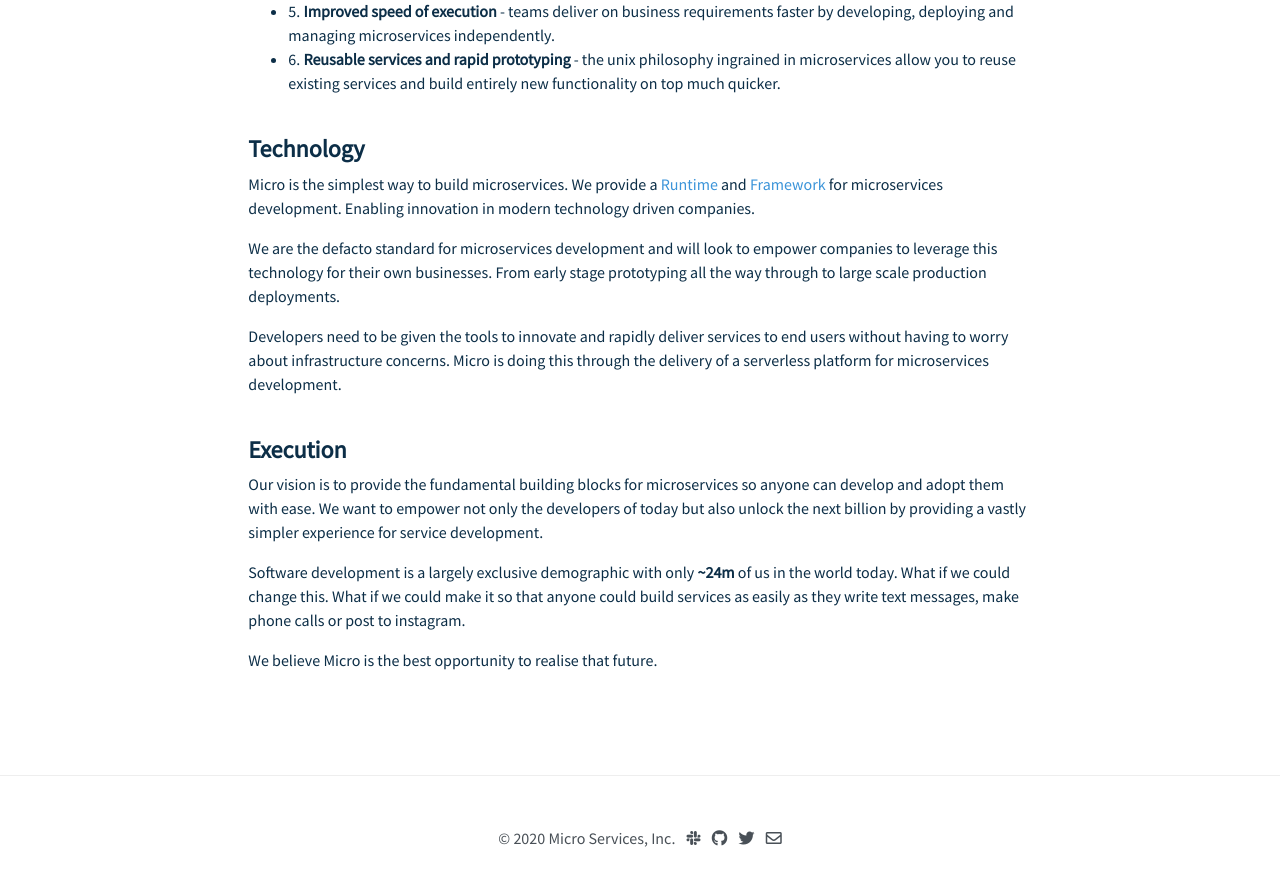
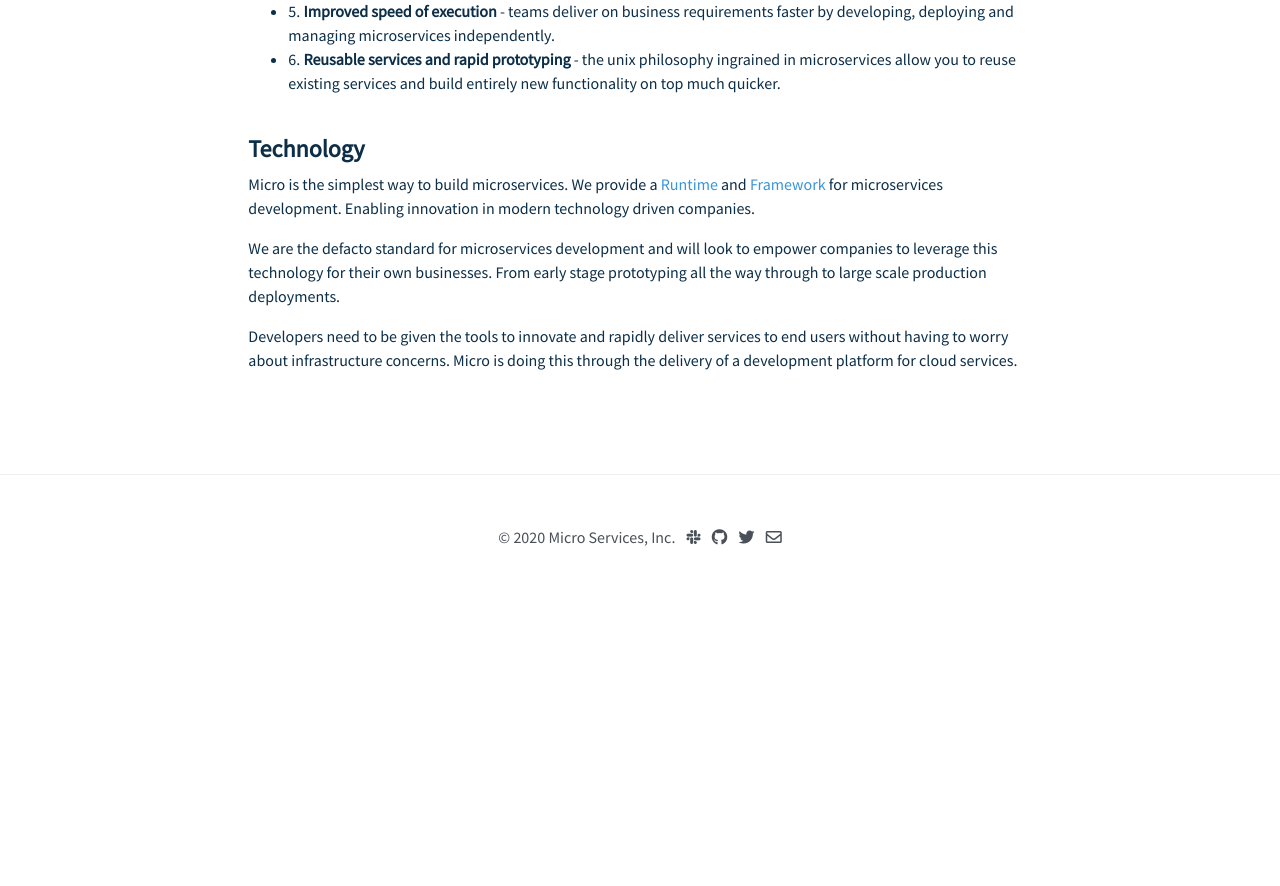
Before and after one commit to micro-community/go-micro-v2-doc, a Jekyll site: the page about/index.html, which Jekyll copies as it is, in a window 1280 px wide and 900 px high, scrolled down 2137 px. Shown: the top 886 px of the window. Built offline with Jekyll 4.4.1, drawn with Linux system fonts in a browser that asks for light colours; nearby versions of some CDN libraries; after the commit the page ends 2736 px from its top, so only the background shows below that.

Commit message:
Update last

```diff
--- a/about/index.html
+++ b/about/index.html
@@ -149,21 +149,8 @@
 
 			<p>Developers need to be given the tools to innovate and rapidly deliver services to
 			end users without having to worry about infrastructure concerns. Micro is doing this through
-			the delivery of a serverless platform for microservices development.</p>
+			the delivery of a development platform for cloud services.</p>
 
-			<br>
-			<h4><b>Execution</b></h4>
-
-			<p>Our vision is to provide the fundamental building blocks for microservices so anyone can
-			develop and adopt them with ease. We want to empower not only the developers of today
-			but also unlock the next billion by providing a vastly simpler experience for service development.
-			</p>
-
-			<p>Software development is a largely exclusive demographic with only <b>~24m</b> of us in the world today.
-			What if we could change this. What if we could make it so that anyone could build services
-			as easily as they write text messages, make phone calls or post to instagram.</p>
-
-			<p>We believe Micro is the best opportunity to realise that future.</p>
 			<br>
 		   </div>
                 </div>
```
